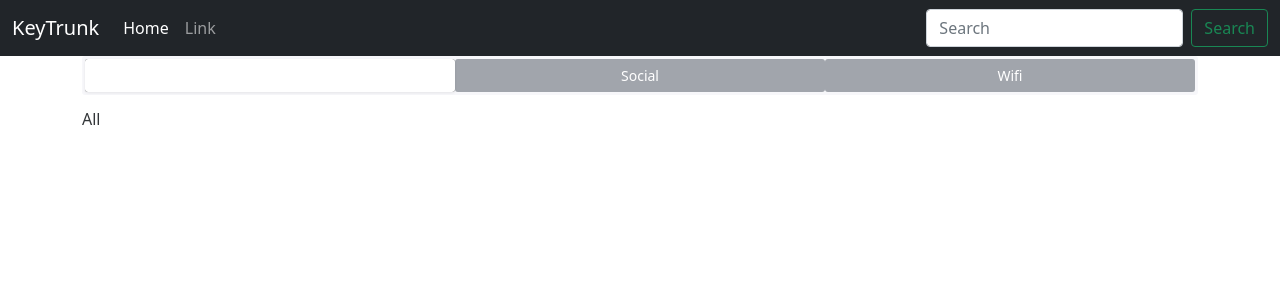
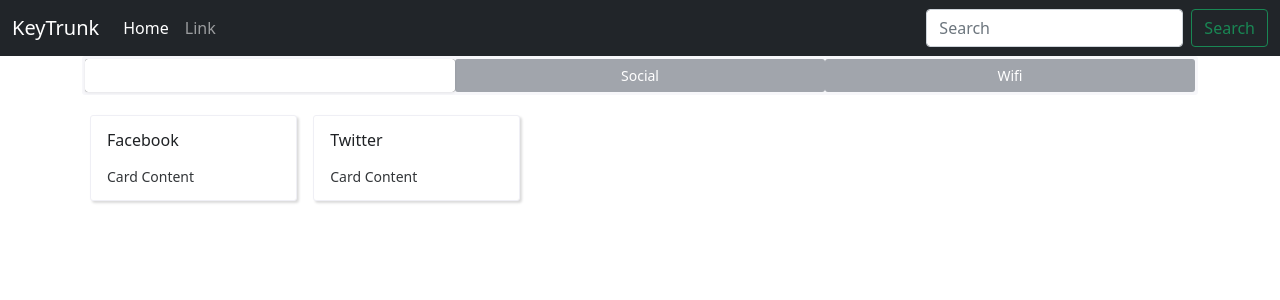
Before and after one commit to Br0wnZ/Vue-3-Password-Manager, a Vue app: page / in a window 1280 px wide. Shown: the top 300 px of the page. Built offline with nearby package versions, Linux system fonts and the light colour scheme.

Commit message:
feat(): added card for display items

```diff
--- a/global.scss
+++ b/global.scss
@@ -1,16 +1,27 @@
+body {
+  background-color: #ededed2e;
+}
+
 .n-tabs .n-tabs-rail .n-tabs-tab-wrapper .n-tabs-tab.n-tabs-tab--active {
   background-color: #3b3d40;
   color: white;
   &:hover {
-    transform: scale(1.01)
+    transform: scale(1.01);
   }
 }
 
 .n-tabs .n-tabs-rail .n-tabs-tab-wrapper .n-tabs-tab {
-    background-color: #a1a5ac;
-    color: white;
-    &:hover {
-      transform: scale(1.01)
-    }
+  background-color: #a1a5ac;
+  color: white;
+  &:hover {
+    transform: scale(1.01);
+  }
+}
 
+.n-card {
+  box-shadow: rgba(0, 0, 0, 0.15) 1.95px 1.95px 2.6px;
+
+  &:hover {
+    transform: scale(1.01);
+  }
 }
--- /dev/null
+++ b/src/components/PasswordCard.vue
@@ -0,0 +1,20 @@
+<template>
+  <n-card :title="title" size="small">
+      Card Content
+  </n-card>
+</template>
+
+<script setup lang="ts">
+  import { defineProps } from 'vue'
+
+  defineProps({
+    title: {
+      type: String,
+      required: true
+    }
+  })
+</script>
+
+<style scoped>
+
+</style>
--- a/src/components/TheTabs.vue
+++ b/src/components/TheTabs.vue
@@ -1,12 +1,16 @@
 <template>
   <n-tabs type="segment">
-    <n-tab-pane name="all" tab="All">All</n-tab-pane>
-    <n-tab-pane name="social" tab="Social">Social</n-tab-pane>
+    <n-tab-pane name="all" tab="All"><Home /></n-tab-pane>
+    <n-tab-pane name="social" tab="Social"><About /></n-tab-pane>
     <n-tab-pane name="wifi" tab="Wifi">Wifi</n-tab-pane>
   </n-tabs>
 </template>
 
-<script setup lang="ts"></script>
+<script setup lang="ts">
+import Home from '@/views/Home.vue'
+import About from '@/views/About.vue'
+
+</script>
 
 <style lang="scss" scoped>
 </style>
--- a/src/views/Home.vue
+++ b/src/views/Home.vue
@@ -1,13 +1,20 @@
 <template>
   <div class="home">
-    <h1>Home</h1>
+    <n-grid cols="2 s:3 m:4 l:5 xl:6 2xl:7" responsive="screen">
+      <n-grid-item class="m-1 p-1" v-for="(item, index) in items" :key="index">
+        <PasswordCard :title="item" />
+      </n-grid-item>
+    </n-grid>
   </div>
 </template>
 
-<script lang="ts">
+<script setup lang="ts">
 import { defineComponent } from "vue";
+import PasswordCard from "@/components/PasswordCard.vue";
 
-export default defineComponent({
-  name: "Home",
-});
+const items: string[] = ['Facebook', 'Twitter']
+
+defineComponent({
+  name: "Home"
+})
 </script>
```
